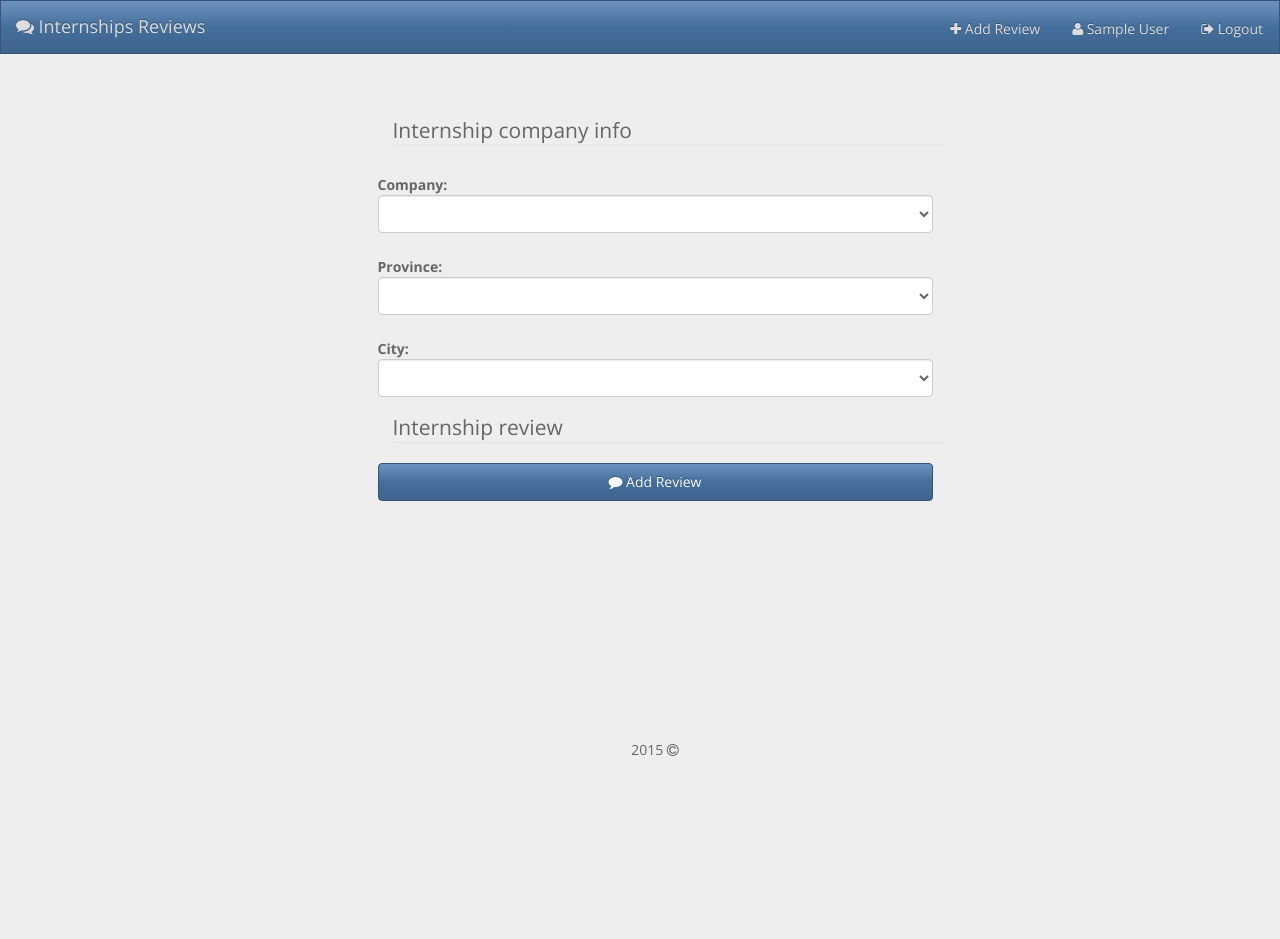
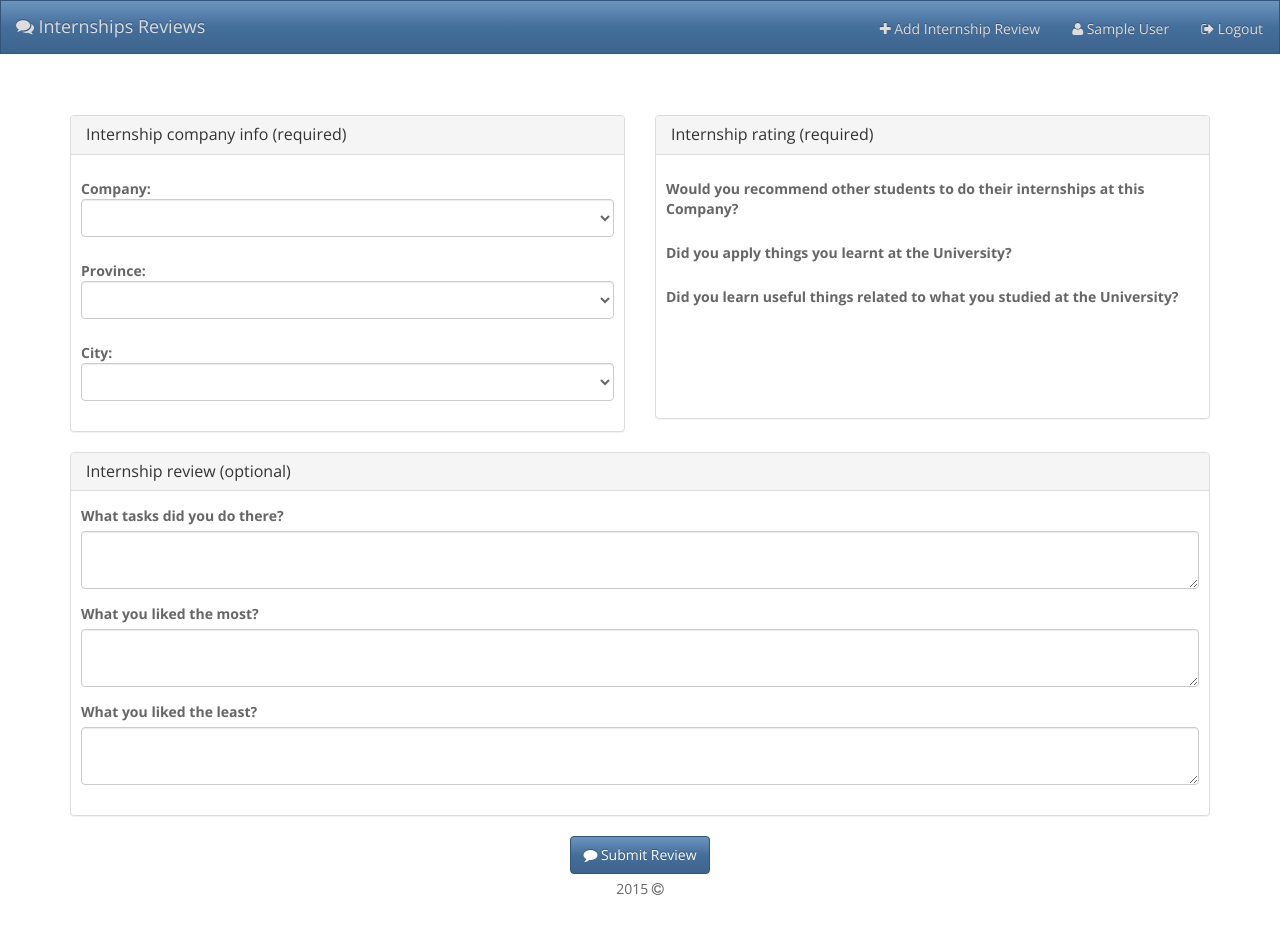
Before and after one commit to joker-ace/internships-reviews, a Django app: a page that uses src/templates/base.html in a window 1280 px wide. Before the commit the page ends 756 px from the top, so only its background shows below. Run offline with Django 3.2, Linux system fonts and the light colour scheme; the visitor is signed in with stand-in values (Sample User, id 1); data comes from the database, SQL or seed files in the repository; lists and menus that the app fills with data are empty; some libraries are stand-ins or nearby versions.

Commit message:
Added companies review form + admin interface + refactoring

```diff
--- a/src/common/global_variables.py
+++ b/src/common/global_variables.py
@@ -3,3 +3,4 @@ EMAIL_NOT_EXISTS_ERROR_MESSAGE = 'Email not found in the system.'
 INVALID_PASSWORD_ERROR_MESSAGE = 'Invalid password.'
 USER_REGISTERED_SUCCESSFULLY_MESSAGE = 'You have successfully registered.'
 USER_IS_NOT_ACTIVE_MESSAGE = 'This account account has been disabled. Contact site administrator.'
+REVIEW_ADDED_SUCCESSFULLY_MESSAGE = 'Your review was added successfully'
--- a/src/companies/admin/__init__.py
+++ b/src/companies/admin/__init__.py
@@ -2,7 +2,7 @@
 from django.contrib import admin
 
 from companies.models.company import Company
-
+from companies.models.company_internship_review import CompanyInternshipReview
 
 @admin.register(Company)
 class CompanyAdmin(admin.ModelAdmin):
@@ -17,3 +17,6 @@ class CompanyAdmin(admin.ModelAdmin):
 
     inlines = (CompanyOfficesInline,)
     exclude = ('cities',)
+
+
+admin.site.register(CompanyInternshipReview)
--- /dev/null
+++ b/src/companies/forms/company_review_form.py
@@ -0,0 +1,11 @@
+# -*- coding: utf-8 -*-
+from django import forms
+
+from common.forms.base_form import BaseForm
+from companies.models.company_internship_review import CompanyInternshipReview
+
+
+class CompanyReviewForm(forms.ModelForm, BaseForm):
+    class Meta:
+        model = CompanyInternshipReview
+        exclude = ('user', 'company', 'pk', 'id', 'office', 'date')
--- a/src/companies/models/company.py
+++ b/src/companies/models/company.py
@@ -2,7 +2,6 @@
 from django.db import models
 
 from utils.random_file_name import RandomFileName
-from common.models.province import Province
 from common.models.city import City
 
 
--- a/src/companies/urls.py
+++ b/src/companies/urls.py
@@ -2,10 +2,11 @@
 from django.conf.urls import url
 
 from companies.views.companies_list_view import CompaniesListView
-from companies.views.company_review_view import CompanyReviewView
-
+from companies.views.company_internship_review_view import CompanyInternshipReviewView
+from companies.views.review_added_view import ReviewAddedView
 
 urlpatterns = [
     url(r'^list/$', CompaniesListView.as_view(), name='companies_list_page'),
-    url(r'^add-company-review/$', CompanyReviewView.as_view(), name='company_review_page')
+    url(r'^add-company-review/$', CompanyInternshipReviewView.as_view(), name='company_review_page'),
+    url(r'^review-added/$', ReviewAddedView.as_view(), name='review_added_page')
 ]
--- a/src/companies/views/companies_list_view.py
+++ b/src/companies/views/companies_list_view.py
@@ -9,4 +9,7 @@ class CompaniesListView(CommonBaseView):
 
     @method_decorator(login_required)
     def get(self, request):
+        self.update_context({
+            'companies': None
+        })
         return self.response()
--- a/src/companies/views/company_review_view.py
+++ b/src/companies/views/company_internship_review_view.py
@@ -1,34 +1,51 @@
 # -*- coding: utf-8 -*-
 from django.contrib.auth.decorators import login_required
-
 from django.utils.decorators import method_decorator
+from django.contrib import messages
 
 from common.views.common_base_view import CommonBaseView
+from common.global_variables import REVIEW_ADDED_SUCCESSFULLY_MESSAGE
+
 from companies.forms.company_form import CompanyForm
+from companies.forms.company_review_form import CompanyReviewForm
 
 
-class CompanyReviewView(CommonBaseView):
-    template_name = 'companies/company_review.html'
-    form_class = CompanyForm
+class CompanyInternshipReviewView(CommonBaseView):
+    template_name = 'companies/company_internship_review.html'
 
     @method_decorator(login_required)
     def get(self, request):
         self.update_context({
             'provinces': self.data.common.get_provinces_list(),
-            'company_form': self.form_class()
+            'company_form': CompanyForm(),
+            'review_form': CompanyReviewForm()
         })
         return self.response()
 
     @method_decorator(login_required)
     def post(self, request):
-        company_form = self.form_class(request.POST)
-        if not company_form.is_valid():
+        company_form = CompanyForm(request.POST)
+        review_form = CompanyReviewForm(request.POST)
+        if not company_form.is_valid() or not review_form.is_valid():
             self.update_context({
                 'company_form': company_form,
+                'review_form': review_form,
                 'provinces': self.data.common.get_provinces_list()
             })
             return self.response()
+        company, city = self.process_company_data(company_form)
+        self.add_company_review(company, city, review_form)
+        messages.add_message(request, messages.SUCCESS, REVIEW_ADDED_SUCCESSFULLY_MESSAGE)
+        return self.redirect_to(view_name='review_added_page')
 
+    def add_company_review(self, company, city, review_form):
+        review = review_form.save(commit=False)
+        review.company = company
+        review.office = city
+        review.user = self.request.user
+        review.save()
+
+    def process_company_data(self, company_form):
         company = company_form.get('company')
         province = company_form.get('province')
         city = company_form.get('city')
@@ -44,8 +61,4 @@ class CompanyReviewView(CommonBaseView):
         else:
             self.data.companies.add_company_office(company, city)
 
-        self.update_context({
-            'company_form': company_form,
-            'provinces': self.data.common.get_provinces_list()
-        })
-        return self.response()
+        return company, city
--- a/src/static/css/common.css
+++ b/src/static/css/common.css
@@ -1,27 +1,36 @@
+* {
+    margin: 0;
+    padding: 0;
+}
 html, body {
-    padding: 0;
-    margin: 0;
-    background-color: #eee;
+    height: 100%;
     font-size: 14px;
+}
+
+footer {
+    position: absolute;
+    bottom: 0;
+    left: 0;
+    height: 60px;
+    width: 100%;
 }
 
 header {
     min-height: 50px;
 }
 
-footer {
-    position: absolute;
-    bottom: 0;
-    width: 100%;
-    height: 60px;
+main {
+    padding-top: 25px;
+    padding-bottom: 50px;
 }
 
-main {
-    padding-top: 25px;
+.wrapper {
+  position: relative;
+  min-height: 100%;
 }
 
 .error-message {
-    color: red;
+    font-size: 12px;
 }
 
 .btn-file {
@@ -43,3 +52,15 @@ main {
     cursor: inherit;
     display: block;
 }
+
+.fit-form {
+    width: auto;
+}
+
+.panel-body-wrapper {
+    padding: 0 10px;
+}
+
+.height-304 {
+    height: 304px;
+}
--- a/src/templates/base.html
+++ b/src/templates/base.html
@@ -6,7 +6,7 @@
   <title>Internships Reviews - {% block title %}{% endblock %}</title>
   {% block css %}
     <link href="{% static 'css/bootstrap.min.css' %}" type="text/css" rel="stylesheet"/>
-    <link href="{% static 'css/font-awesome.min.css' %}" type="text/css" rel="stylesheet" />
+    <link href="{% static 'css/font-awesome.min.css' %}" type="text/css" rel="stylesheet"/>
     <link href="{% static 'css/common.css' %}" type="text/css" rel="stylesheet"/>
   {% endblock %}
   {% block js %}
@@ -16,7 +16,7 @@
   {% endblock %}
 </head>
 <body>
-<div class="container">
+<div class="wrapper">
   <header class="container">
     {% block header %}
       <nav class="navbar navbar-inverse navbar-fixed-top">
@@ -36,10 +36,12 @@
             {% if request.user.is_authenticated %}
               <ul class="nav navbar-nav navbar-right">
                 <li>
-                  <a href="{% url 'company_review_page' %}" class="btn btn-link"><span class="fa fa-plus">&nbsp;</span>Add Review</a>
+                  <a href="{% url 'company_review_page' %}" class="btn btn-link"><span
+                      class="fa fa-plus">&nbsp;</span>Add Internship Review</a>
                 </li>
                 <li>
-                  <a href="#" class="btn btn-link"><span class="fa fa-user">&nbsp;</span>{{ request.user.first_name }} {{ request.user.last_name }}</a>
+                  <a href="#" class="btn btn-link"><span
+                      class="fa fa-user">&nbsp;</span>{{ request.user.first_name }} {{ request.user.last_name }}</a>
                 </li>
                 <li><a class="btn btn-link" href="{% url 'logout_page' %}">
                   <span class="fa fa-sign-out">&nbsp;</span>Logout</a></li>
@@ -53,8 +55,10 @@
   <main class="container">
     {% block content %}{% endblock %}
   </main>
-  <footer class="container">
+  <footer>
+    <div class="container">
     <div class="text-center">2015 <i class="fa fa-copyright"></i></div>
+    </div>
   </footer>
 </div>
 {% block on_load_js %}{% endblock %}
--- /dev/null
+++ b/src/templates/companies/company_internship_review.html
@@ -0,0 +1,177 @@
+{% extends 'base.html' %}
+{% load extra_template_tags %}
+
+{% block title %}Add Company Review{% endblock %}
+
+{% block js %}
+  {{ block.super }}
+  {% js 'select2.min.js' %}
+  {% js 'jquery.raty-fa.js' %}
+  {% js 'companies/scripts.js' %}
+{% endblock %}
+
+{% block css %}
+  {{ block.super }}
+  {% css 'select2.min.css' %}
+  {% css 'select2-bootstrap.min.css' %}
+{% endblock %}
+
+{% block content %}
+  <form action="" method="post" role="form" class="form-horizontal">
+    {% csrf_token %}
+
+    <div class="row">
+      <div class="col-sm-6 col-md-6">
+        <div class="panel panel-default">
+          <div class="panel-heading">
+            <h3 class="panel-title">Internship company info (required)</h3>
+          </div>
+          <div class="panel-body">
+            <div class="panel-body-wrapper">
+              <div class="row">
+                <div class="col-sm-12 col-md-12">
+                  <div class="form-group {% if company_form.company.errors %}has-error{% endif %}">
+                    <label for="company" class="control-label">Company: {% if company_form.company.errors %}
+                      <span class="error-message">*required field</span>{% endif %}</label>
+                    <select name="company" class="form-control" id="company">
+                      <option></option>
+                      {% if not company_exists and company_form.company.value %}
+                        <option value="{{ company_form.company.value }}"
+                                selected>{{ company_form.company.value }}</option>
+                      {% endif %}
+                      {% for company in companies %}
+                        <option value="{{ company.pk }}"
+                                {% if company.name == company_form.company.value %}selected{% endif %}>{{ company.name }}</option>
+                      {% endfor %}
+                    </select>
+                  </div>
+                </div>
+              </div>
+              <div class="row">
+                <div class="col-sm-12 col-md-12">
+                  <div class="form-group {% if company_form.province.errors %}has-error{% endif %}">
+                    <label for="province" class="control-label">Province: {% if company_form.province.errors %}
+                      <span class="error-message">*required field</span>{% endif %}</label>
+                    <select name="province" class="form-control" id="province">
+                      <option></option>
+                      {% for province in provinces %}
+                        <option value="{{ province.pk }}"
+                                {% if province.pk|to_str == company_form.province.value %}selected{% endif %}>{{ province.name }}</option>
+                      {% endfor %}
+                    </select>
+                  </div>
+                </div>
+              </div>
+              <div class="row">
+                <div class="col-sm-12 col-md-12">
+                  <div class="form-group {% if company_form.city.errors %}has-error{% endif %}">
+                    <label for="city" class="control-label">City: {% if company_form.city.errors %}
+                      <span class="error-message">*required field</span>{% endif %}</label>
+                    <select name="city" class="form-control" id="city">
+                      <option></option>
+                      {% if not city_exists and company_form.city.value %}
+                        <option value="{{ company_form.city.value }}" selected>{{ company_form.city.value }}</option>
+                      {% endif %}
+                      {% for city in cities %}
+                        <option value="{{ city }}"
+                                {% if city.pk|to_str == company.city.value %}selected{% endif %}>{{ city }}</option>
+                      {% endfor %}
+                    </select>
+                  </div>
+                </div>
+              </div>
+            </div>
+          </div>
+        </div>
+      </div>
+      <div class="col-sm-6 col-md-6">
+        <div class="panel panel-default height-304">
+          <div class="panel-heading">
+            <h3 class="panel-title">Internship rating (required)</h3>
+          </div>
+          <div class="panel-body">
+            <div class="panel-body-wrapper">
+              <div class="row">
+                <div class="col-xs-12 col-sm-12 col-md-12">
+                  <div class="form-group {% if review_form.recommendation.errors %}has-error{% endif %}">
+                    <label for="recommendation-rating" style="text-align: left" class="control-label">Would you
+                      recommend other students to do their internships at this Company?</label>
+                    <div id="recommendation-rating" data-score="{{ review_form.recommendation.value }}"></div>
+                  </div>
+                </div>
+              </div>
+              <div class="row">
+                <div class="col-xs-12 col-sm-12 col-md-12">
+                  <div class="form-group {% if review_form.apply_skills.errors %}has-error{% endif %}">
+                    <label for="apply-learnt-things-rating" class="control-label">Did you apply things you learnt at the
+                      University?</label>
+                    <div id="apply-learnt-things-rating" data-score="{{ review_form.apply_skills.value }}"></div>
+                  </div>
+                </div>
+              </div>
+              <div class="row">
+                <div class="col-xs-12 col-sm-12 col-md-12">
+                  <div class="form-group {% if review_form.learn_new.errors %}has-error{% endif %}">
+                    <label for="learn-new-rating" class="control-label">Did you learn useful things related to what you
+                      studied at the University?</label>
+                    <div id="learn-new-rating" data-score="{{ review_form.learn_new.value }}"></div>
+                  </div>
+                </div>
+              </div>
+            </div>
+          </div>
+        </div>
+      </div>
+    </div>
+
+    <div class="row">
+      <div class="col-sm-12 col-md-12">
+        <div class="panel panel-default">
+          <div class="panel-heading">
+            <h3 class="panel-title">Internship review (optional)</h3>
+          </div>
+          <div class="panel-body">
+            <div class="panel-body-wrapper">
+              <div class="row">
+                <div class="col-xs-12 col-sm-12 col-md-12">
+                  <div class="form-group">
+                    <label for="tasks">What tasks did you do there?</label>
+                    <textarea id="tasks" name="tasks" class="form-control"></textarea>
+                  </div>
+                </div>
+              </div>
+
+              <div class="row">
+                <div class="col-xs-12 col-sm-12 col-md-12">
+                  <div class="form-group">
+                    <label for="most-liked-things">What you liked the most?</label>
+                    <textarea id="most-liked-things" name="most_liked_things" class="form-control"></textarea>
+                  </div>
+                </div>
+              </div>
+
+              <div class="row">
+                <div class="col-xs-12 col-sm-12 col-md-12">
+                  <div class="form-group">
+                    <label for="least-liked-things">What you liked the least?</label>
+                    <textarea id="least-liked-things" name="least_liked_things" class="form-control"></textarea>
+                  </div>
+                </div>
+              </div>
+            </div>
+          </div>
+        </div>
+      </div>
+    </div>
+
+    <div class="row">
+      <div class="col-xs-12 col-sm-12 col-md-12">
+        <div class="form-group">
+          <button class="btn btn-primary center-block" type="submit"><span class="fa fa-comment">&nbsp;</span>Submit
+            Review
+          </button>
+        </div>
+      </div>
+    </div>
+  </form>
+{% endblock %}
--- a/src/templates/companies/company_review.html
+++ /dev/null
@@ -1,94 +0,0 @@
-{% extends 'base.html' %}
-{% load extra_template_tags %}
-
-{% block title %}Add Company Review{% endblock %}
-
-{% block js %}
-  {{ block.super }}
-  {% js 'select2.min.js' %}
-  {% js 'companies/common.js' %}
-{% endblock %}
-
-{% block css %}
-  {{ block.super }}
-  {% css 'select2.min.css' %}
-  {% css 'select2-bootstrap.min.css' %}
-{% endblock %}
-
-{% block content %}
-  <div class="container">
-    <div class="row">
-      <form action="" method="post" role="form" enctype="multipart/form-data"
-            class="form-horizontal col-xs-12 col-sm-8 col-md-6 col-sm-offset-2 col-md-offset-3">
-        {% csrf_token %}
-        <fieldset>
-          <legend>Internship company info</legend>
-          <div class="row">
-            <div
-                class="form-group col-xs-12 col-sm-12 col-md-12 {% if company_form.company.errors %}has-error{% endif %}">
-              <label for="company" class="control-label">Company:</label>
-              <select name="company" class="form-control" id="company">
-                <option></option>
-                {% if not company_exists and company_form.company.value %}
-                  <option value="{{ company_form.company.value }}" selected>{{ company_form.company.value }}</option>
-                {% endif %}
-                {% for company in companies %}
-                  <option value="{{ company.pk }}"
-                          {% if company.name == company_form.company.value %}selected{% endif %}>{{ company.name }}</option>
-                {% endfor %}
-              </select>
-              {% if company_form.company.errors %}<span class="error-message">This field is required</span>{% endif %}
-            </div>
-          </div>
-
-          <div class="row">
-            <div
-                class="form-group col-xs-12 col-sm-12 col-md-12 {% if company_form.province.errors %}has-error{% endif %}">
-              <label for="province" class="control-label">Province:</label>
-              <select name="province" class="form-control" id="province">
-                <option></option>
-                {% for province in provinces %}
-                  <option value="{{ province.pk }}"
-                          {% if province.pk|to_str == company_form.province.value %}selected{% endif %}>{{ province.name }}</option>
-                {% endfor %}
-              </select>
-              {% if company_form.province.errors %}
-                <span class="error-message">Please, select a province</span>{% endif %}
-            </div>
-          </div>
-
-          <div class="row">
-            <div class="form-group col-xs-12 col-sm-12 col-md-12 {% if company_form.city.errors %}has-error{% endif %}">
-              <label for="city" class="control-label">City:</label>
-              <select name="city" class="form-control" id="city">
-                <option></option>
-                {% if not city_exists and company_form.city.value %}
-                  <option value="{{ company_form.city.value }}" selected>{{ company_form.city.value }}</option>
-                {% endif %}
-                {% for city in cities %}
-                  <option value="{{ city }}"
-                          {% if city.pk|to_str == company.city.value %}selected{% endif %}>{{ city }}</option>
-                {% endfor %}
-              </select>
-              {% if company_form.city.errors %}<span class="error-message">Please, select city</span>{% endif %}
-            </div>
-          </div>
-        </fieldset>
-
-        <fieldset>
-          <legend>Internship review</legend>
-          <div class="row">
-
-          </div>
-        </fieldset>
-
-        <div class="row">
-          <div class="form-group col-xs-12 col-sm-12 col-md-12">
-            <button class="btn btn-primary btn-block" type="submit"><span class="fa fa-comment">&nbsp;</span>Add Review
-            </button>
-          </div>
-        </div>
-      </form>
-    </div>
-  </div>
-{% endblock %}
```
Also changed, not shown: src/companies/models/company_internship_review.py (added, +27 -0 lines), src/companies/views/review_added_view.py (added, +25 -0 lines), src/static/js/companies/scripts.js (renamed from src/static/js/companies/common.js, +28 -0 lines), src/templates/companies/list.html (+7 -0 lines), src/templates/companies/review_add_message.html (added, +37 -0 lines), src/companies/migrations/0012_companyinternshipreview.py (added), src/companies/migrations/0013_auto_20150728_1037.py (added), src/static/js/jquery.raty-fa.js (added).
